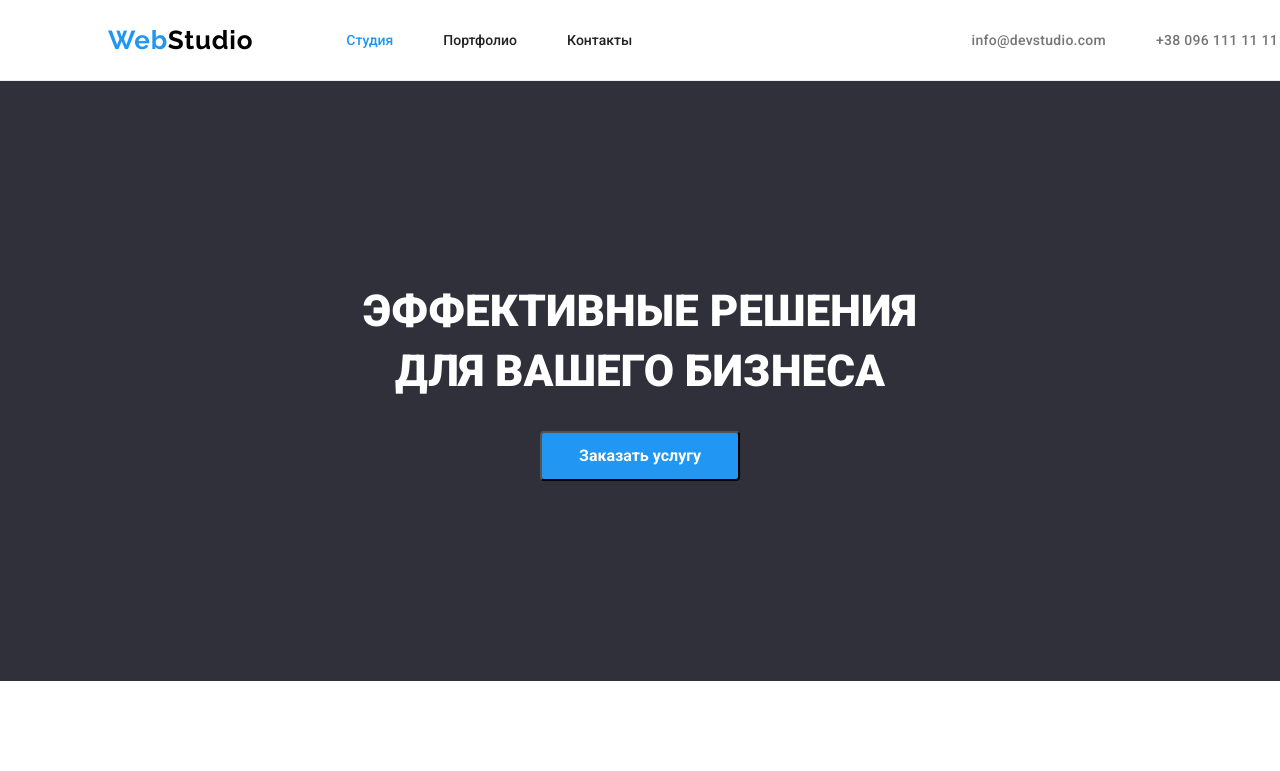
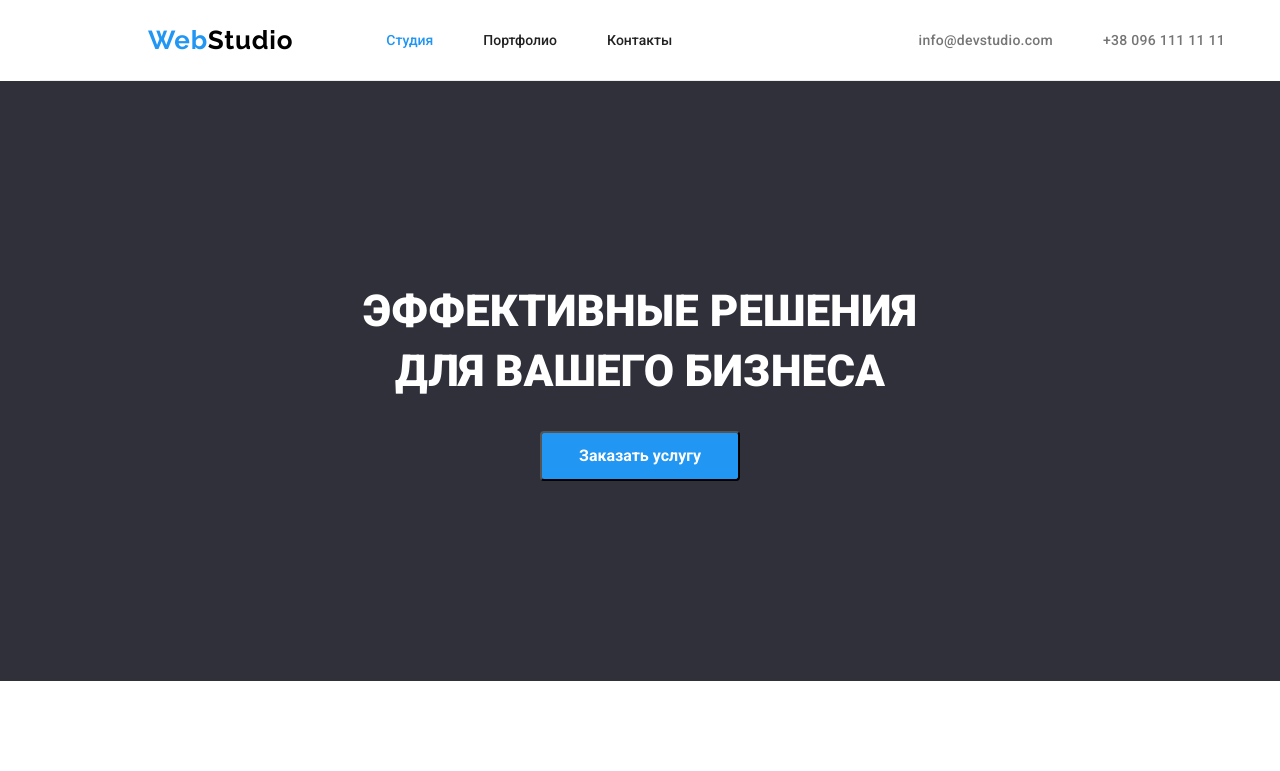
Before and after one commit to Denys7693/goit-markup-hw-03, a plain HTML site: page index.html in a window 1280 px wide. Shown: the top 771 px of the page. Drawn offline with nearby package versions, Linux system fonts and the light colour scheme.

Commit message:
контейнер

```diff
--- a/index.html
+++ b/index.html
@@ -13,8 +13,8 @@
 </head>
 <body>
 
-    <header class="cap" >
-        <div class="container head-nav">
+    <header class="container cap" >
+        <div class="head-nav">
             <a class="logo" href="index.html"><span class="logo-color">Web</span>Studio</a>
             <nav class="head-nav">
                 <ul class="site-nav">
```
Also changed, not shown: portfolio.html (+2 -2 lines).
